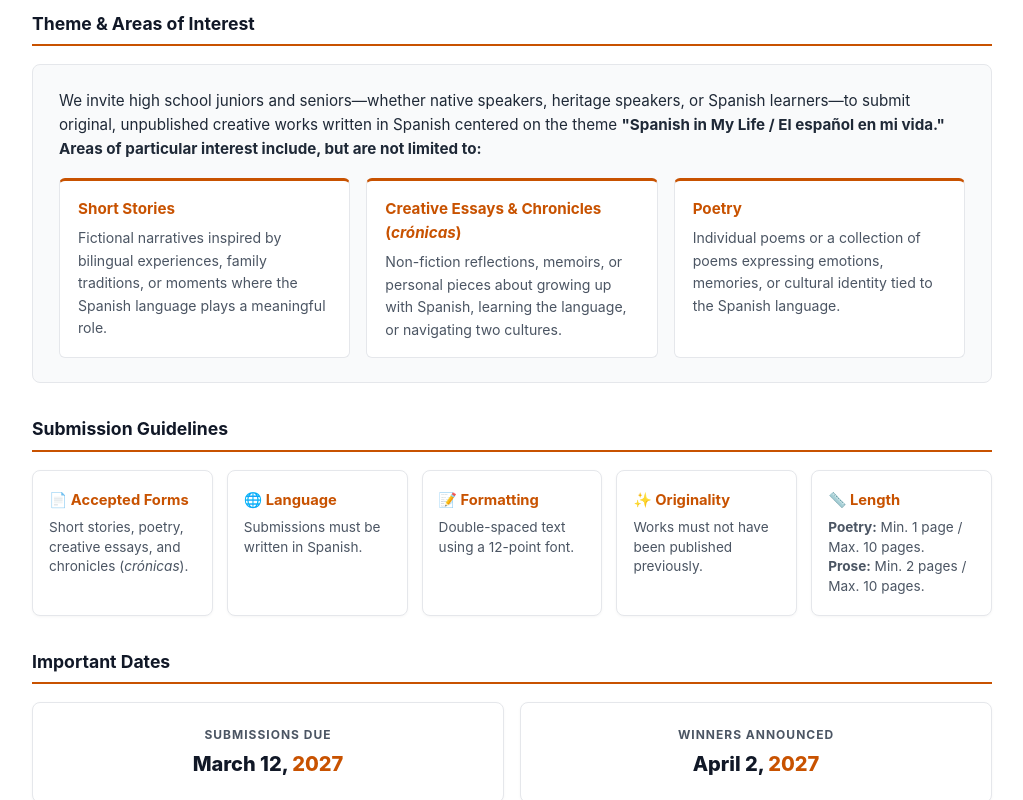
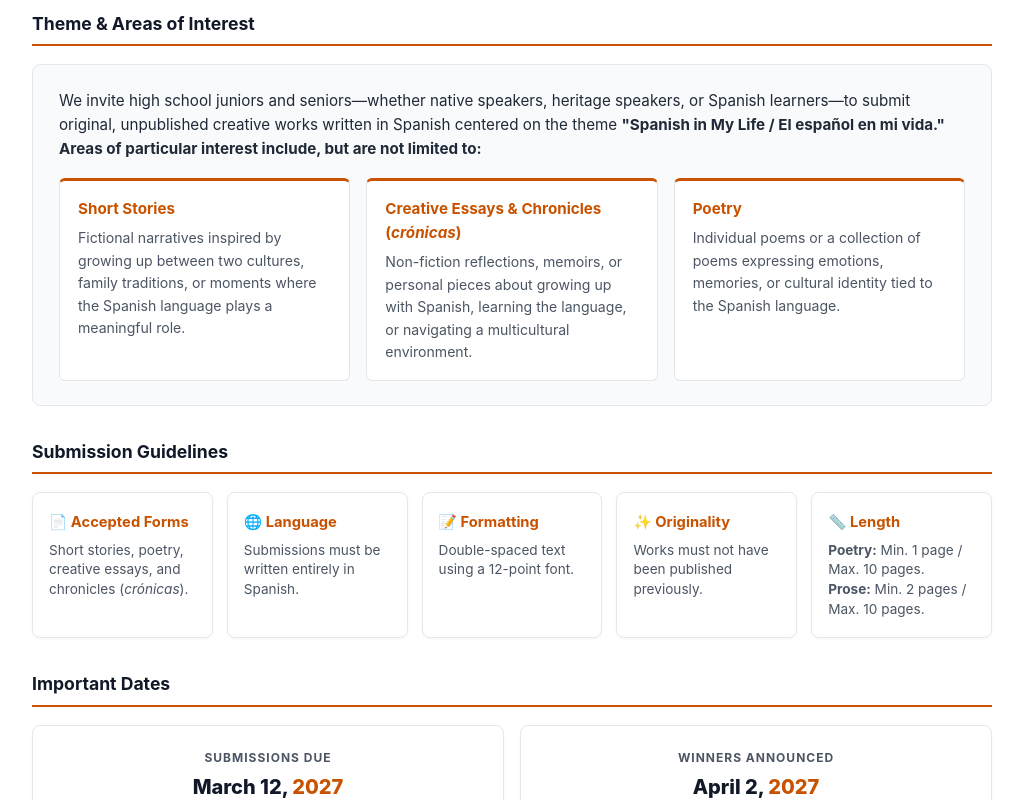
Before and after one commit to UTPB-SpanishCreativeWriting/UTPB-SpanishCreativeWriting.github.io, a plain HTML site: page index.html in a window 1280 px wide. Shown: the part 498-1298 px from the top of the page, without its empty margins (128-1151 px from the left). Drawn offline with Linux system fonts and the light colour scheme.

Commit message:
Update text for clarity in index.html

```diff
--- a/index.html
+++ b/index.html
@@ -307,7 +307,6 @@
     <div class="page-wrapper">
         <header>
             <div class="logo-container">
-                <!-- Mantén aquí el nombre exacto de tu archivo de imagen del logo en GitHub -->
                 <img src="logo__UTPB.jpg" alt="UTPB Logo" class="logo" onerror="this.style.display='none'">
             </div>
             <div class="dept-name">Department of Literature and Languages</div>
@@ -337,11 +336,11 @@
                 <div class="areas-grid">
                     <div class="area-item">
                         <h3>Short Stories</h3>
-                        <p>Fictional narratives inspired by bilingual experiences, family traditions, or moments where the Spanish language plays a meaningful role.</p>
+                        <p>Fictional narratives inspired by growing up between two cultures, family traditions, or moments where the Spanish language plays a meaningful role.</p>
                     </div>
                     <div class="area-item">
                         <h3>Creative Essays &amp; Chronicles (<em>crónicas</em>)</h3>
-                        <p>Non-fiction reflections, memoirs, or personal pieces about growing up with Spanish, learning the language, or navigating two cultures.</p>
+                        <p>Non-fiction reflections, memoirs, or personal pieces about growing up with Spanish, learning the language, or navigating a multicultural environment.</p>
                     </div>
                     <div class="area-item">
                         <h3>Poetry</h3>
@@ -359,7 +358,7 @@
                 </div>
                 <div class="guideline-card">
                     <h3>🌐 Language</h3>
-                    <p>Submissions must be written in Spanish.</p>
+                    <p>Submissions must be written entirely in Spanish.</p>
                 </div>
                 <div class="guideline-card">
                     <h3>📝 Formatting</h3>
```
